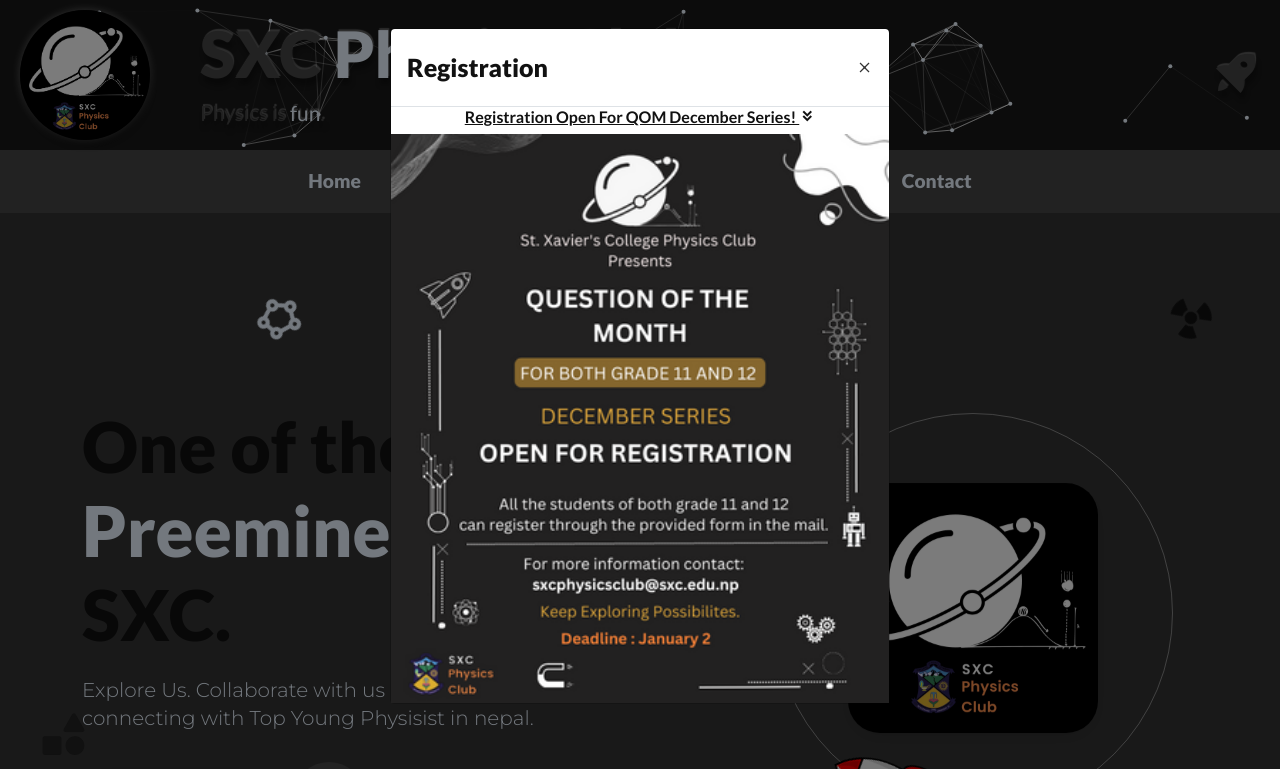
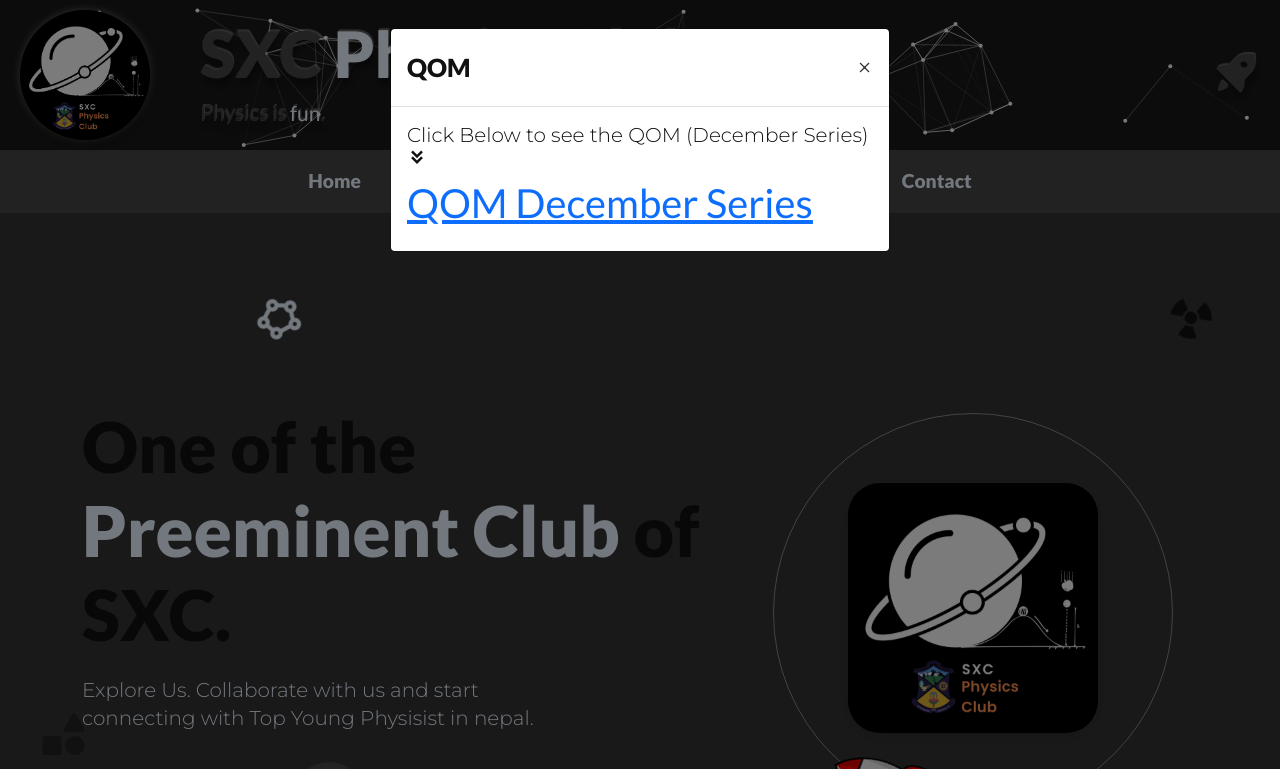
Before and after one commit to sxc-physicsclub/sxcphysicsclub, a plain HTML site: page public/index.html in a window 1280 px wide. Shown: the top 769 px of the page. Drawn offline with nearby package versions, Linux system fonts and the light colour scheme.

Commit message:
Updated Modal

```diff
--- a/public/index.html
+++ b/public/index.html
@@ -104,7 +104,7 @@
 
         <!-- POPUP MODAL -->
 
-  <div id="myModal1" class="modal fade myModal">
+  <!-- <div id="myModal1" class="modal fade myModal">
     <div class="modal-dialog">
         <div class="modal-content">
             <div class="modal-header">
@@ -122,9 +122,9 @@
             </div>
         </div>
     </div>
-</div>
+</div> -->
 
-    <div id="myModal2" class="modal fade myModal2">
+    <div id="myModal1" class="modal fade myModal2">
       <div class="modal-dialog">
           <div class="modal-content">
               <div class="modal-header">
@@ -144,7 +144,7 @@
       </div>
   </div>
 
-  <div id="myModal3" class="modal fade myModal">
+  <!-- <div id="myModal3" class="modal fade myModal">
     <div class="modal-dialog">
         <div class="modal-content">
             <div class="modal-header">
@@ -152,17 +152,13 @@
                 <button type="button" class="close" data-dismiss="modal">&times;</button>
             </div>
             <div class="modal-body">
-              <!-- <h5>
-                Click Below to see the Question and result of  QOM (October Series)
-                <i class='bx bxs-chevrons-down' ></i><br>
-              </h5> -->
               <a href="#">
                 <img src="/img/qom/result-4.png" alt="">
               </a>
             </div>
         </div>
     </div>
-</div>
+</div> -->
         <!-- End POPUP -->
 
 	<!-- home section start -->
```
